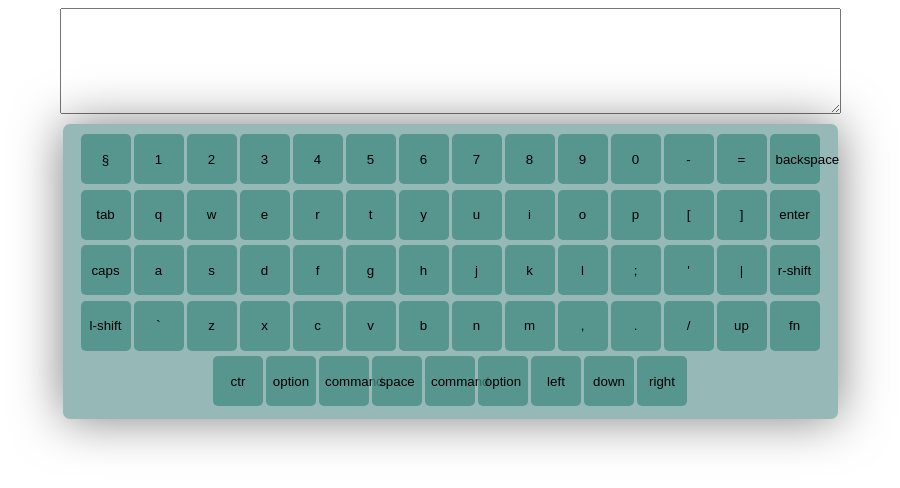
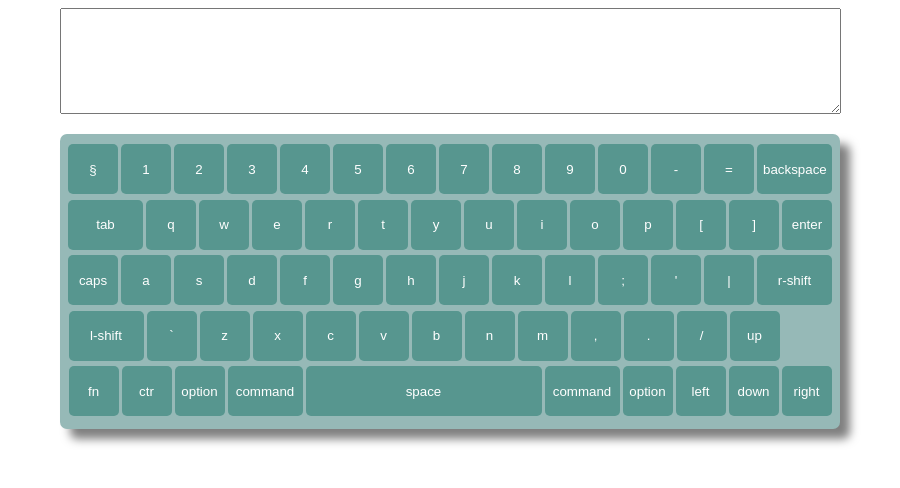
Before and after one commit to PasterIvan/virtual-keyboard, a website: page index.html in a window 1280 px wide. Shown: the whole page, without its empty margins (190-1090 px from the left). Drawn offline with Linux system fonts and the light colour scheme.

Commit message:
fix: style keys

```diff
--- a/script.js
+++ b/script.js
@@ -23,11 +23,11 @@ const Body = {
   createKeys() {
     const fragment = document.createDocumentFragment();
     const keys = [
-      "§", "1", "2", "3", "4", "5", "6", "7", "8", "9", "0", "-", "=", "backspace",
-      "tab", "q", "w", "e", "r", "t", "y", "u", "i", "o", "p", "[", "]","enter",
+      "§", "1", "2", "3", "4", "5", "6", "7", "8", "9", "0", "-", "=", "Backspace",
+      "tab", "q", "w", "e", "r", "t", "y", "u", "i", "o", "p", "[", "]","Enter",
       "caps", "a", "s", "d", "f", "g", "h", "j", "k", "l", ";", "'", "|", "r-shift",
       "l-shift", "`", "z", "x", "c", "v", "b", "n", "m", ",", ".", "/", "up",
-      "fn", "ctr", "option", "command", "space", "command", "option", "left", "down", "right"
+      "fn", "ctr", "option", "command", "Space", "command", "option", "left", "down", "right"
     ];
 
     // Creates HTML for an icon
@@ -37,10 +37,47 @@ const Body = {
       // Add attributes/classes
       button.setAttribute("type", "button");
       button.classList.add("button");
+
+
+      switch (key) {
+        case "Backspace":
+          button.classList.add("button_backspace");
+
+          break;
+        case "tab":
+          button.classList.add("button_tab");
+
+          break;
+        case "r-shift":
+          button.classList.add("button_r-shift");
+
+          break;
+        case "l-shift":
+          button.classList.add("button_r-shift");
+
+          break;
+        case "up":
+          button.classList.add("button_up");
+
+          break;
+        case "Space":
+          button.classList.add("button_space");
+
+          break;
+        case "command":
+          button.classList.add("button_command");
+
+          break;
+
+        default:
+          button.classList.add("button");
+
+
+          break;
+      }
+
       button.textContent = key.toLowerCase();
-
       fragment.appendChild(button);
-
     });
 
     return fragment;
--- a/style.scss
+++ b/style.scss
@@ -6,26 +6,68 @@
   .text {
     width: 775px;
     height: 100px;
-    margin: 0 auto 10px;
+    margin: 0 auto 20px;
   }
   .keyboard {
     display: flex;
     flex-wrap: wrap;
     gap: 3px;
     justify-content: center;
-    width: 775px;
+    width: 780px;
     margin: 0 auto;
     height: 275px;
     padding: 10px 0;
     background: #96b9b7;
     border-radius: 7px;
-    box-shadow: 0 0 50px rgba(0, 0, 0, 0.5);
+    box-shadow: 10px 10px 10px rgba(0, 0, 0, 0.5);
     .button {
       width: 50px;
       height: 50px;
       border: none;
       border-radius: 5px;
       background: rgba(67, 140, 130, 0.76);
+      color: #fff;
+
+      &_backspace,
+      &_tab,
+      &_caps,
+      &_r-shift,
+      &_l-shift {
+        width: 75px;
+        height: 50px;
+        border: none;
+        border-radius: 5px;
+        background: rgba(67, 140, 130, 0.76);
+        color: #fff;
+      }
+      &_up {
+        width: 50px;
+        height: 50px;
+        border: none;
+        margin-right: 52px;
+        border-radius: 5px;
+        background: rgba(67, 140, 130, 0.76);
+        color: #fff;
+
+      }
+      &_space {
+        width: 236px;
+        height: 50px;
+        border: none;
+        border-radius: 5px;
+        background: rgba(67, 140, 130, 0.76);
+        color: #fff;
+
+      }
+      &_command {
+        width: 75px;
+        height: 50px;
+        border: none;
+        border-radius: 5px;
+        background: rgba(67, 140, 130, 0.76);
+        color: #fff;
+
+      }
     }
   }
 }
```
Also changed, not shown: style.css.
